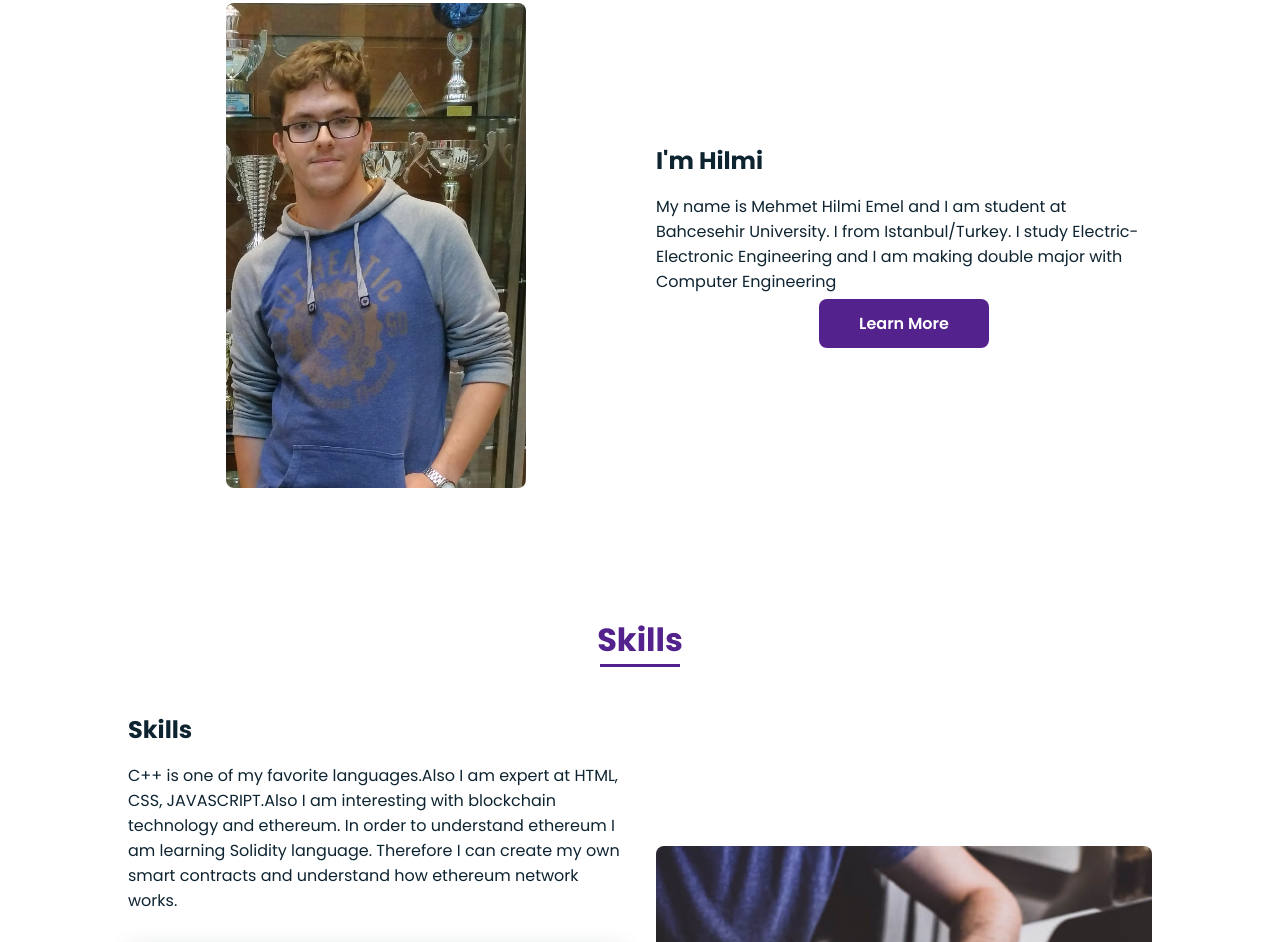
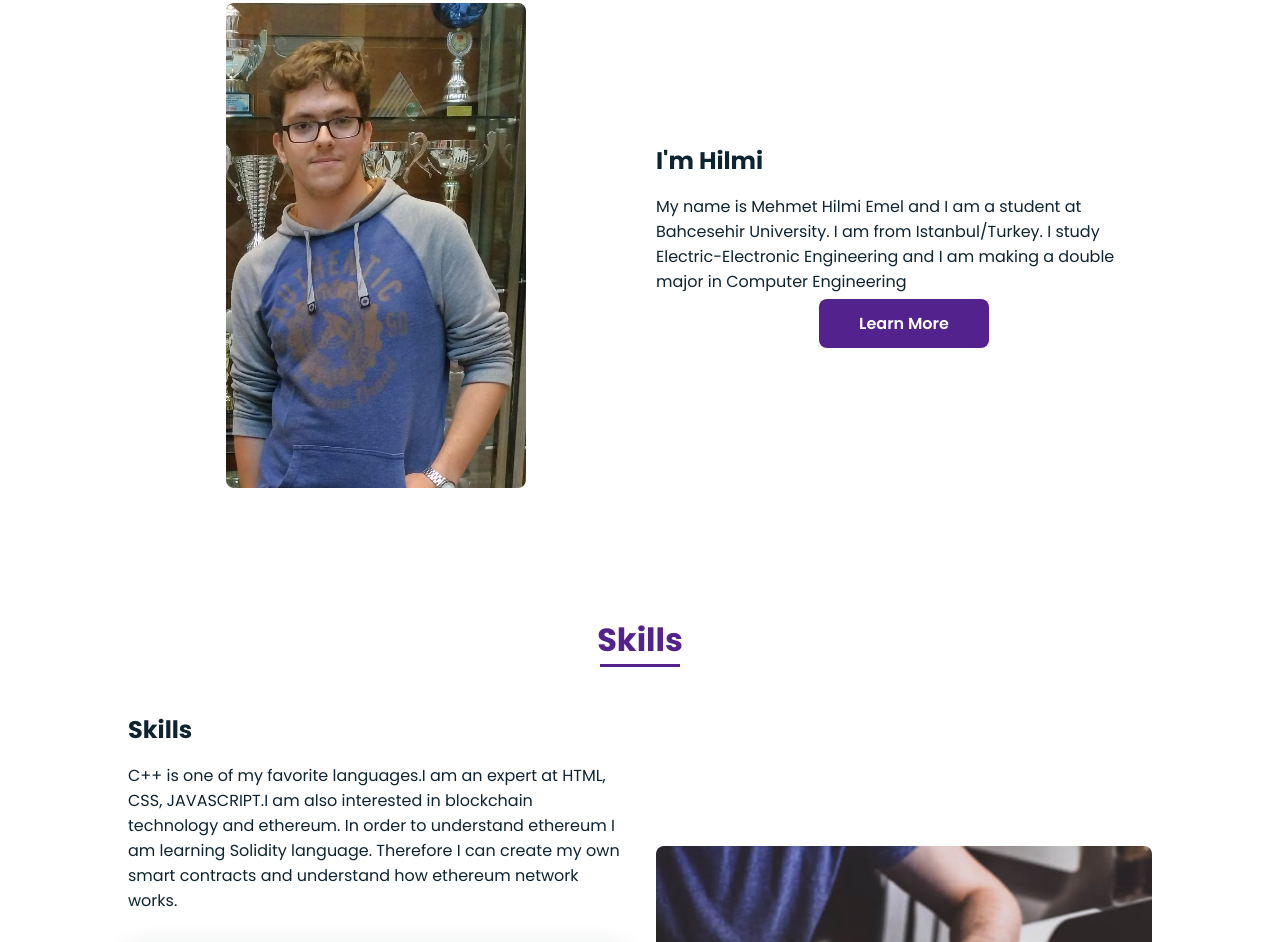
Before and after one commit to MehmetHilmiEmel/MehmetHilmiEmel.github.io, a plain HTML site: page index.html in a window 1280 px wide. Shown: the part 973-1915 px from the top of the page. Drawn offline with nearby package versions, Linux system fonts and the light colour scheme.

Commit message:
Update index.html

```diff
--- a/index.html
+++ b/index.html
@@ -39,7 +39,7 @@
             <!--===== HOME =====-->
             <section class="home bd-grid" id="home">
                 <div class="home__data">
-                    <h1 class="home__title">Hi,I'm <span class="home__title-color">Hilmi</span><br>A student until die<br></h1>
+                    <h1 class="home__title">Hi,I'm <span class="home__title-color">Hilmi</span><br>A student until I die<br></h1>
                     <h3>My mission is learning and sharing my knowledge with you.<br> Because information is good when shared<br></h3>
                     <a href="contact.html" class="button">Contact</a>
                 </div>
@@ -64,7 +64,7 @@
 
                     <div>
                         <h2 class="about__subtitle">I'm Hilmi</h2>
-                        <p class="about__text">My name is Mehmet Hilmi Emel and I am student at Bahcesehir University. I from Istanbul/Turkey. I study Electric-Electronic Engineering and I am making double major with Computer Engineering</p>
+                        <p class="about__text">My name is Mehmet Hilmi Emel and I am a student at Bahcesehir University. I am from Istanbul/Turkey. I study Electric-Electronic Engineering and I am making a double major in Computer Engineering</p>
                     <div style="text-align: center;">
                         <a href="about.html" class="LearnMore">Learn More</a>
                        </div>
@@ -82,7 +82,7 @@
                 <div class="skills__container bd-grid">
                     <div>
                         <h2 class="skills__subtitle">Skills</h2>
-                        <p class="skills__text">C++ is one of my favorite languages.Also I am expert at HTML, CSS, JAVASCRIPT.Also I am interesting with blockchain technology and ethereum. In order to understand ethereum I am learning Solidity language. Therefore I can create my own smart contracts and understand how ethereum network works. </p>
+                        <p class="skills__text">C++ is one of my favorite languages.I am an expert at HTML, CSS, JAVASCRIPT.I am also interested in blockchain technology and ethereum. In order to understand ethereum I am learning Solidity language. Therefore I can create my own smart contracts and understand how ethereum network works. </p>
                         <div class="skills__data">
                             <div class="skills__names">
                                 <span class="iconify skills__icon" data-icon="logos:html-5" data-inline="false"></span>
```
